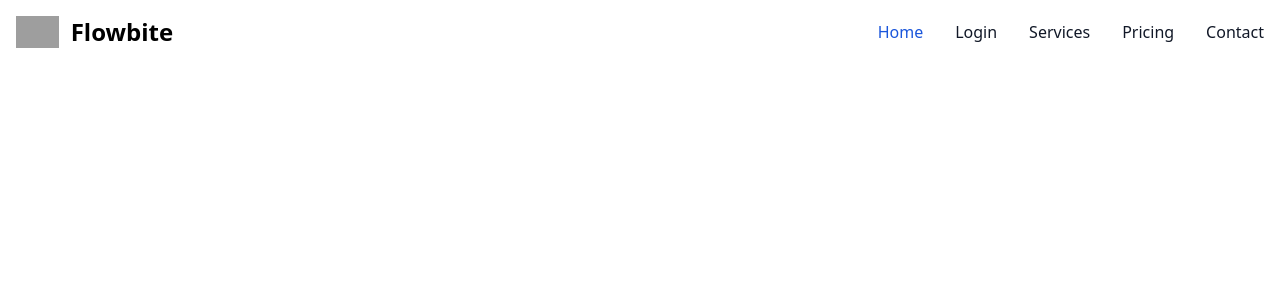
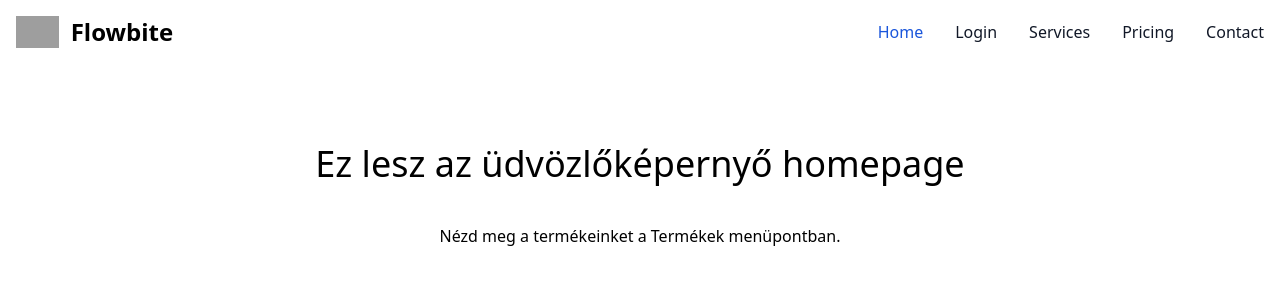
Before and after one commit to SinkoAbel/webshop, a React (Create React App) app in the folder client/: page / in a window 1280 px wide. Shown: the top 300 px of the page. Built offline with nearby package versions, Linux system fonts and the light colour scheme; grey boxes are pictures that could not be loaded; the HTML template or start-up script is replaced by a standard one.

Commit message:
Corrected the mistakes of React router problem.

```diff
--- a/client/src/App.js
+++ b/client/src/App.js
@@ -1,16 +1,22 @@
-import logo from './logo.svg';
+import {BrowserRouter as Router, Routes, Route} from "react-router-dom";
 import './App.css';
+import Navbar from './components/Navbar';
 import Home from './components/Home';
-import Navbar from './components/Navbar';
+import Login from "./components/Login";
+
 
 function App() {
-  return (
-    <div className="App">
-        <div className="App">
-          <Navbar />
-        </div>
-    </div>
-  );
+      return (
+          <Router>
+            <div className="App">
+                <Navbar />
+                <Routes>
+                    <Route path="/" element={<Home/>}/>
+                    <Route path="/login" element={<Login/>}/>
+                </Routes>
+            </div>
+          </Router>
+      );
 }
 
 export default App;
--- a/client/src/components/Navbar.jsx
+++ b/client/src/components/Navbar.jsx
@@ -4,7 +4,6 @@
 const Navbar = (props) => {
 
     return (
-        <>
         <nav class="bg-white border-gray-200 dark:bg-gray-900">
             <div class="max-w-screen-xl flex flex-wrap items-center justify-between mx-auto p-4">
                 <a href="https://flowbite.com/" class="flex items-center">
@@ -36,7 +35,6 @@
                 </div>
             </div>
         </nav>
-        </>
     );
 };
 
```
Also changed, not shown: 1 other file (tests, documents, lock files or other folders). Lines whose indentation alone changed are shown as unchanged.
